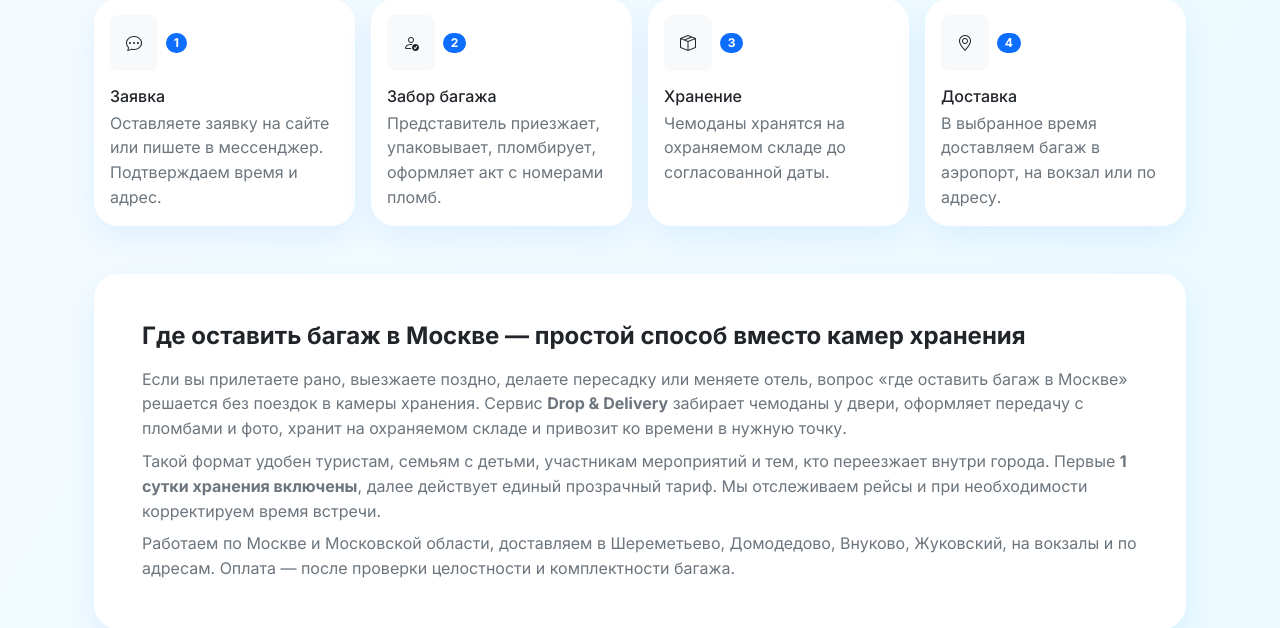
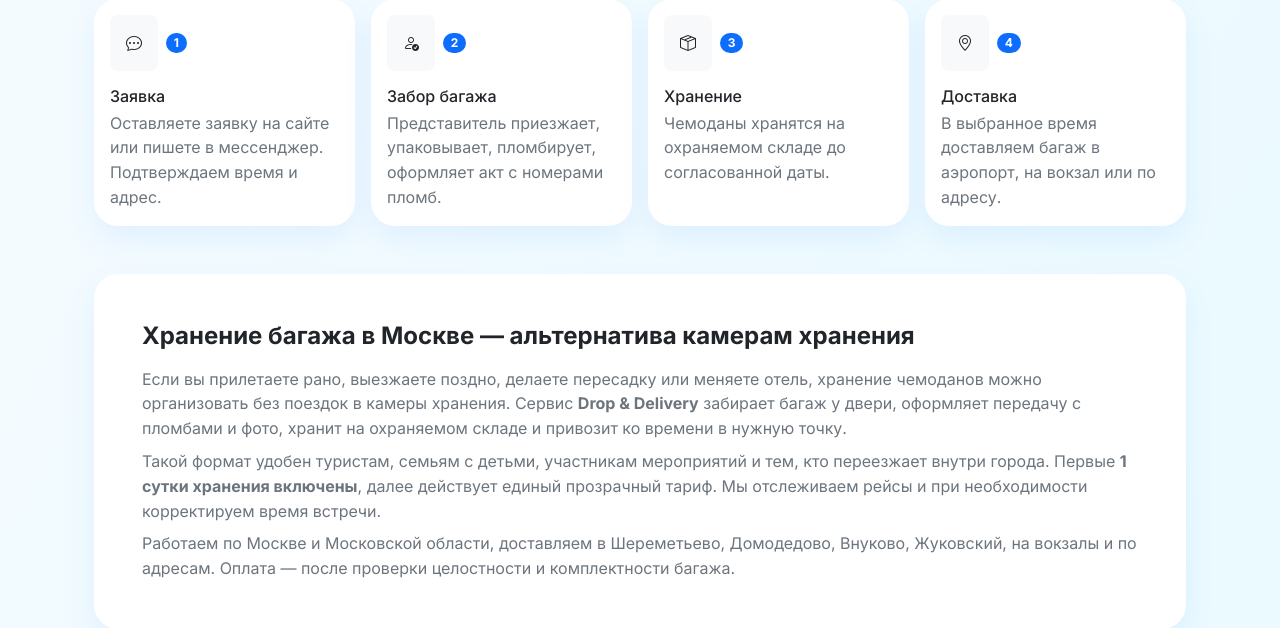
Before and after one commit to IsaevIvann/dd-project, a Django app: page /hranenie-bagazha-moskva/ in a window 1280 px wide. Shown: the part 1121-1749 px from the top of the page. Run offline with Django 5.2, Linux system fonts and the light colour scheme; some libraries are stand-ins or nearby versions.

Commit message:
+ storage

```diff
--- a/src/core/templates/core/storage_moscow.html
+++ b/src/core/templates/core/storage_moscow.html
@@ -1,13 +1,13 @@
 {% extends "core/base.html" %}
 {% load static %}
 
-{% block title %}Хранение багажа в Москве — с доставкой от двери до двери | Drop & Delivery{% endblock %}
+{% block title %}Хранение багажа в Москве — с забором и доставкой ко времени | Drop & Delivery{% endblock %}
 
 {% block extra_head %}
   <link rel="canonical" href="https://www.drop-delivery.ru/hranenie-bagazha-moskva/"/>
 
-  <meta name="description" content="Хранение багажа в Москве с выездом к двери и доставкой чемоданов в аэропорт, на вокзал или по адресу. Пломбы, акт приёма-передачи, охраняемый склад, первые сутки хранения включены. Удобная альтернатива камерам хранения.">
-  <meta property="og:title" content="Хранение багажа в Москве — с доставкой от двери до двери | Drop & Delivery">
+  <meta name="description" content="Хранение багажа в Москве: заберём чемоданы у двери, опечатаем, оформим акт и сохраним на охраняемом складе. В нужное время доставим в аэропорт, на вокзал или по адресу. Первые сутки хранения включены.">
+  <meta property="og:title" content="Хранение багажа в Москве — с забором и доставкой ко времени | Drop & Delivery">
   <meta property="og:description" content="Хранение багажа в Москве с выездом к двери и доставкой ко времени. Пломбы, акт, фотофиксация. Первые сутки хранения включены. Доставка в аэропорты и по адресу.">
   <meta property="og:url" content="https://www.drop-delivery.ru/hranenie-bagazha-moskva/">
   <meta property="og:image" content="https://www.drop-delivery.ru/static/core/img/logo-512.png">
@@ -93,7 +93,7 @@
     "@type":"WebPage",
     "@id":"{{ SITE_URL }}/hranenie-bagazha-moskva/#webpage",
     "url":"{{ SITE_URL }}/hranenie-bagazha-moskva/",
-    "name":"Хранение багажа в Москве — с доставкой от двери до двери",
+    "name":"Хранение багажа в Москве — с забором и доставкой ко времени",
     "inLanguage":"ru",
     "isPartOf":{"@id":"{{ SITE_URL }}/#website"},
     "about":{"@id":"{{ SITE_URL }}/#organization"},
@@ -294,15 +294,15 @@
     </div>
   </section>
 
-  <!-- SEO-текст под кластер "где оставить багаж" -->
+  {# ✅ ИСПРАВЛЕНО: убрали интент "где оставить багаж" из H2 и перефокусировали на хранение #}
   <section class="surface p-4 p-md-5 mb-5">
     <h2 class="h4 fw-bold mb-3">
-      Где оставить багаж в Москве — простой способ вместо камер хранения
+      Хранение багажа в Москве — альтернатива камерам хранения
     </h2>
     <p class="text-secondary mb-2">
-      Если вы прилетаете рано, выезжаете поздно, делаете пересадку или меняете отель, вопрос
-      «где оставить багаж в Москве» решается без поездок в камеры хранения. Сервис
-      <b>Drop &amp; Delivery</b> забирает чемоданы у двери, оформляет передачу с пломбами и фото,
+      Если вы прилетаете рано, выезжаете поздно, делаете пересадку или меняете отель,
+      хранение чемоданов можно организовать без поездок в камеры хранения. Сервис
+      <b>Drop &amp; Delivery</b> забирает багаж у двери, оформляет передачу с пломбами и фото,
       хранит на охраняемом складе и привозит ко времени в нужную точку.
     </p>
     <p class="text-secondary mb-2">
```
